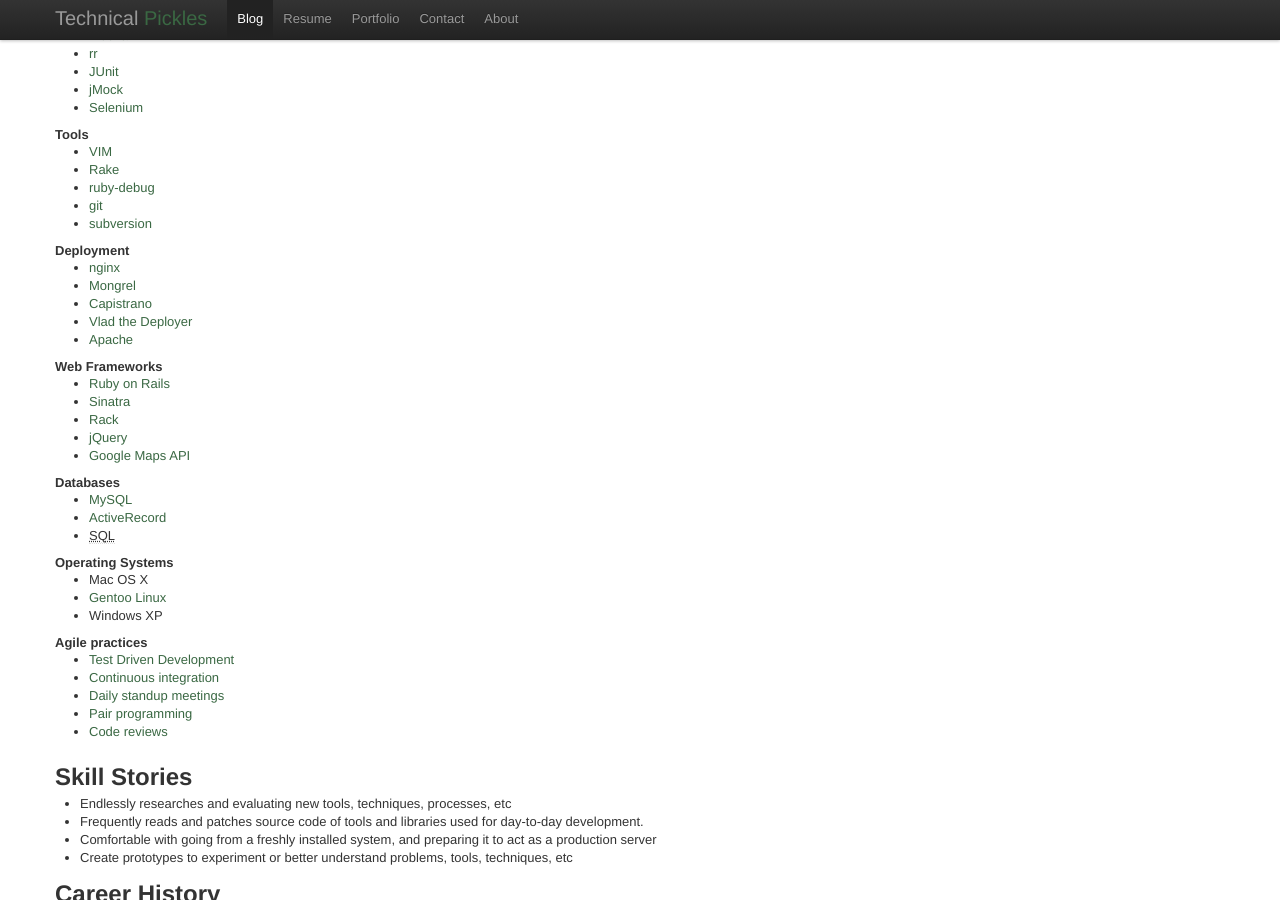
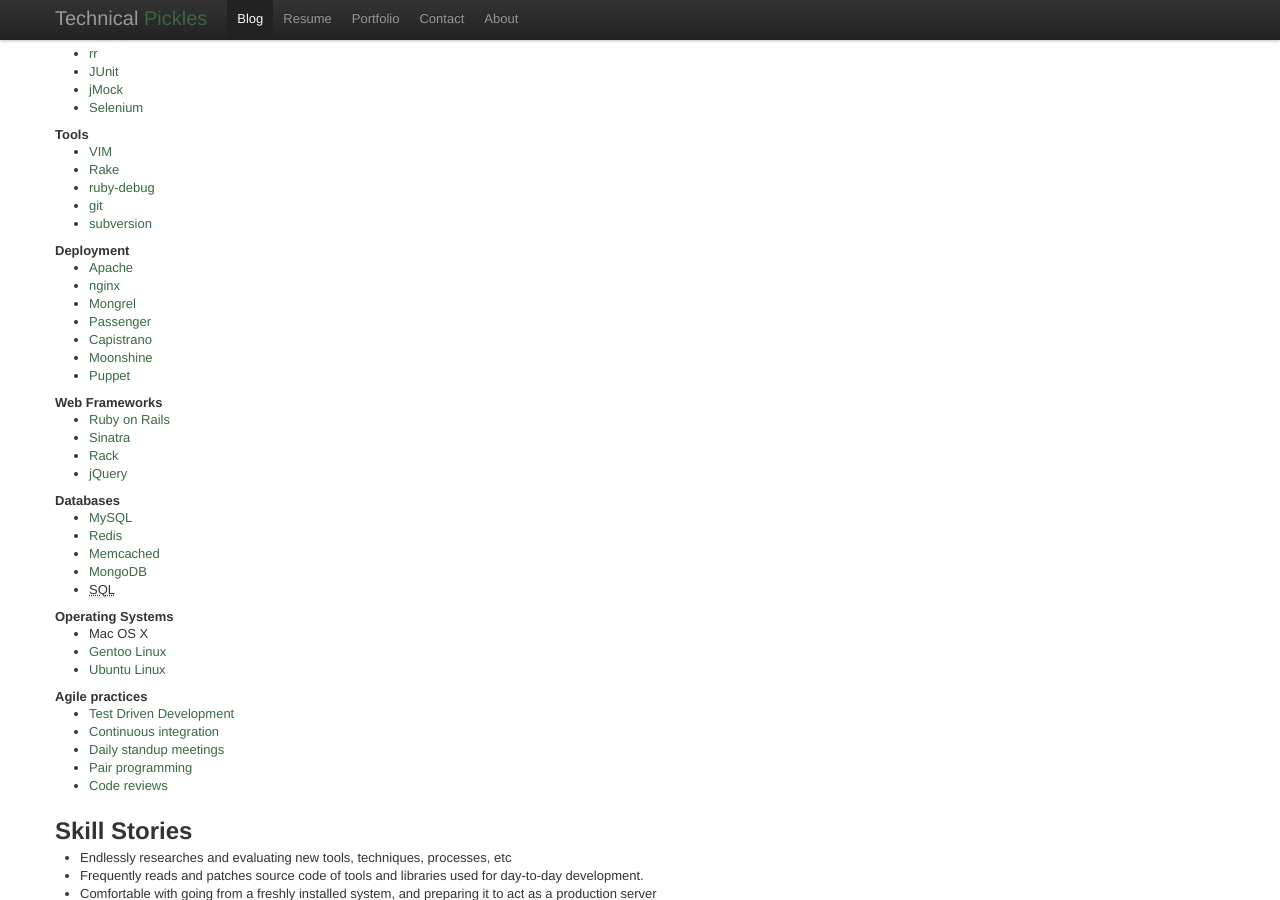
Before and after one commit to technicalpickles/technicalpickles.github.com, a Jekyll site: the page built from resume/index.html, in a window 1280 px wide and 900 px high, scrolled down 682 px. Built offline with Jekyll 4.4.1, drawn with Linux system fonts in a browser that asks for light colours; nearby versions of some CDN libraries; Markdown is read by kramdown in place of the engine named in the settings; some of the changed text lies outside the part shown.

Commit message:
Link more things

```diff
--- a/resume/index.html
+++ b/resume/index.html
@@ -81,18 +81,19 @@
         <li><a href="http://gemcutter.org/gems/ruby-debug">ruby-debug</a></li>
         <li><a href="http://git-scm.com/">git</a></li>
         <li><a href="http://subversion.tigris.org/">subversion</a></li>
-
       </ul>
     </dd>
 
     <dt>Deployment</dt>
     <dd>
       <ul class='comma-separated'>
+        <li><a href="http://httpd.apache.org">Apache</a></li>
         <li><a href="http://nginx.net/">nginx</a></li>
         <li><a href="http://mongrel.rubyforge.org">Mongrel</a></li>
+        <li><a href="http://www.modrails.com/">Passenger</a></li>
         <li><a href="http://www.capify.org/">Capistrano</a></li>
-        <li><a href="http://rubyhitsquad.com/Vlad_the_Deployer.html">Vlad the Deployer</a></li>
-        <li><a href="http://httpd.apache.org">Apache</a></li>
+        <li><a href="https://github.com/railsmachine/moonshine">Moonshine</a></li>
+        <li><a href="http://puppetlabs.com/">Puppet</a></li>
       </ul>
     </dd>
 
@@ -103,7 +104,6 @@
         <li><a href="http://www.sinatrarb.com/">Sinatra</a></li>
         <li><a href="http://rack.rubyforge.org/">Rack</a></li>
         <li><a href="http://jquery.org">jQuery</a></li>
-        <li><a href="http://code.google.com/apis/maps/">Google Maps API</a></li>
       </ul>
     </dd>
 
@@ -111,7 +111,9 @@
     <dd>
       <ul class='comma-separated'>
         <li><a href="http://www.mysql.com/">MySQL</a></li>
-        <li><a href="http://rubyonrails.org">ActiveRecord</a></li>
+        <li><a href="http://redis.io/">Redis</a></li>
+        <li><a href="http://memcached.org/">Memcached</a></li>
+        <li><a href="http://www.mongodb.org/">MongoDB</a></li>
         <li><abbr title='Structured Query Language'>SQL</abbr></li>
       </ul>
     </dd>
@@ -121,7 +123,7 @@
       <ul class='comma-separated'>
         <li>Mac OS X</li>
         <li><a href="http://www.gentoo.org">Gentoo Linux</a></li>
-        <li>Windows XP</li>
+        <li><a href="http://www.ubuntu.com/">Ubuntu Linux</a></li>
       </ul>
     </dd>
 
```
Also changed, not shown: other parts of resume/index.html (+1 -1 lines).
